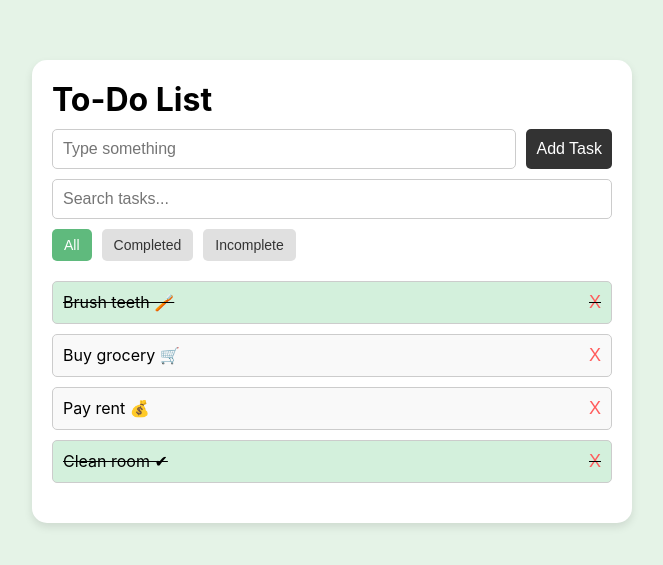
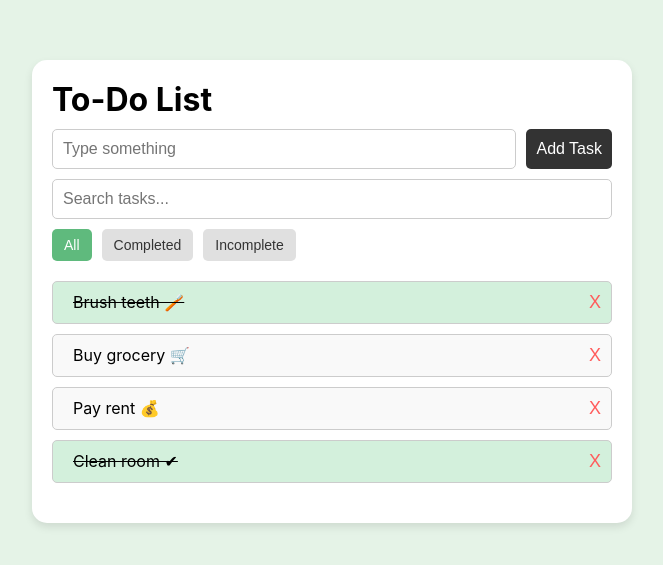
Before and after one commit to vermaprince123/todoapp, a React (Create React App) app: page / in a window 1280 px wide. Shown: the part 109-674 px from the top of the page, without its empty margins (308-971 px from the left). Built offline with nearby package versions, Linux system fonts and the light colour scheme.

Commit message:
strike out improved

```diff
--- a/src/App.css
+++ b/src/App.css
@@ -100,13 +100,16 @@
 
 .task-item.completed {
   background-color: #d3f0dc;
-  text-decoration: line-through;
 }
 
 .task-name {
   flex: 1;
   margin-left: 10px;
   font-size: 16px;
+}
+
+.task-name.completed {
+  text-decoration: line-through;
 }
 
 .delete-btn {
--- a/src/components/TaskItem.tsx
+++ b/src/components/TaskItem.tsx
@@ -14,6 +14,7 @@ const TaskItem: React.FC<TaskItemProps> = ({ task, onDelete }) => {
   return (
     <li className={`task-item ${task.completed ? "completed" : ""}`}>
       <span
+        className={`task-name ${task.completed ? "completed" : ""}`}
         onClick={() => toggleTask(task.id)}
       >
         {task.text}
```
